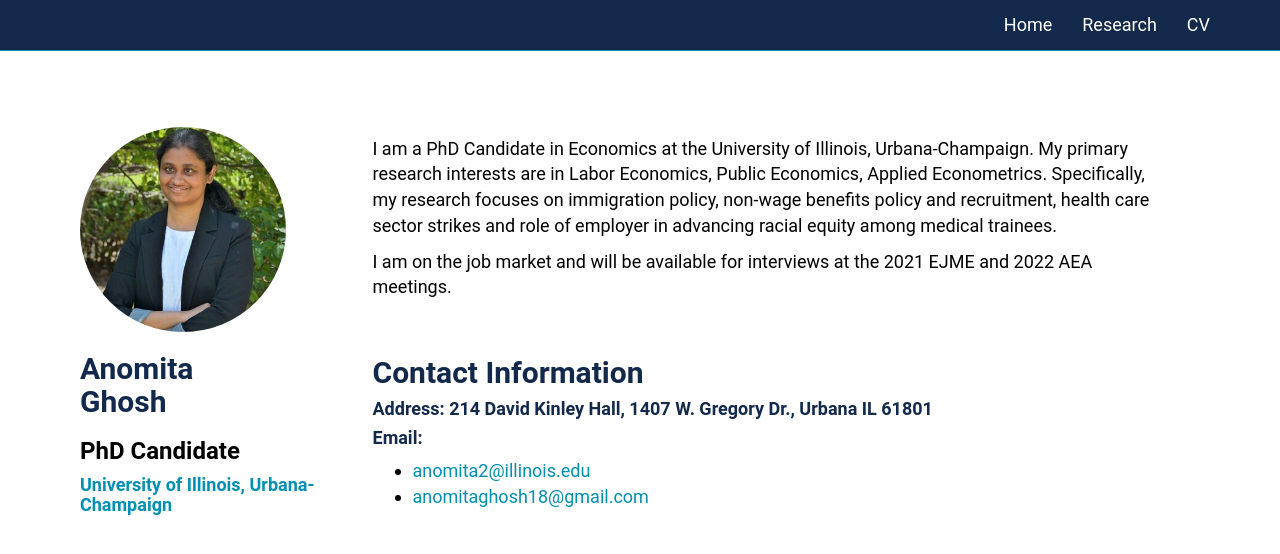
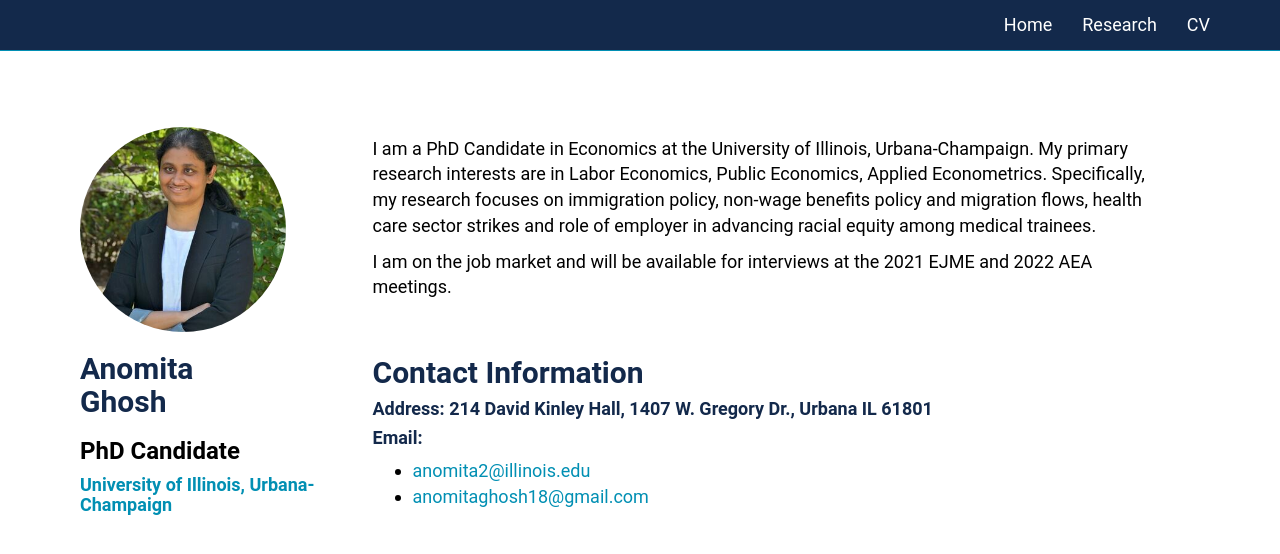
Before and after one commit to anomitaghosh/anomitaghosh.github.io, a Jekyll site: the page built from index.md, in a window 1280 px wide. Shown: the top 554 px of the page. Built offline with Jekyll 4.4.1, drawn with Linux system fonts in a browser that asks for light colours.

Commit message:
Update index.md

```diff
--- a/index.md
+++ b/index.md
@@ -3,7 +3,7 @@ layout: default
 ---
 
 
-I am a PhD Candidate in Economics at the University of Illinois, Urbana-Champaign. My primary research interests are in Labor Economics, Public Economics, Applied Econometrics. Specifically, my research focuses on immigration policy, non-wage benefits policy and recruitment, health care sector strikes and role of employer in advancing racial equity among medical trainees.
+I am a PhD Candidate in Economics at the University of Illinois, Urbana-Champaign. My primary research interests are in Labor Economics, Public Economics, Applied Econometrics. Specifically, my research focuses on immigration policy, non-wage benefits policy and migration flows, health care sector strikes and role of employer in advancing racial equity among medical trainees.
 
 
 I am on the job market and will be available for interviews at the 2021 EJME and 2022 AEA meetings.
```
